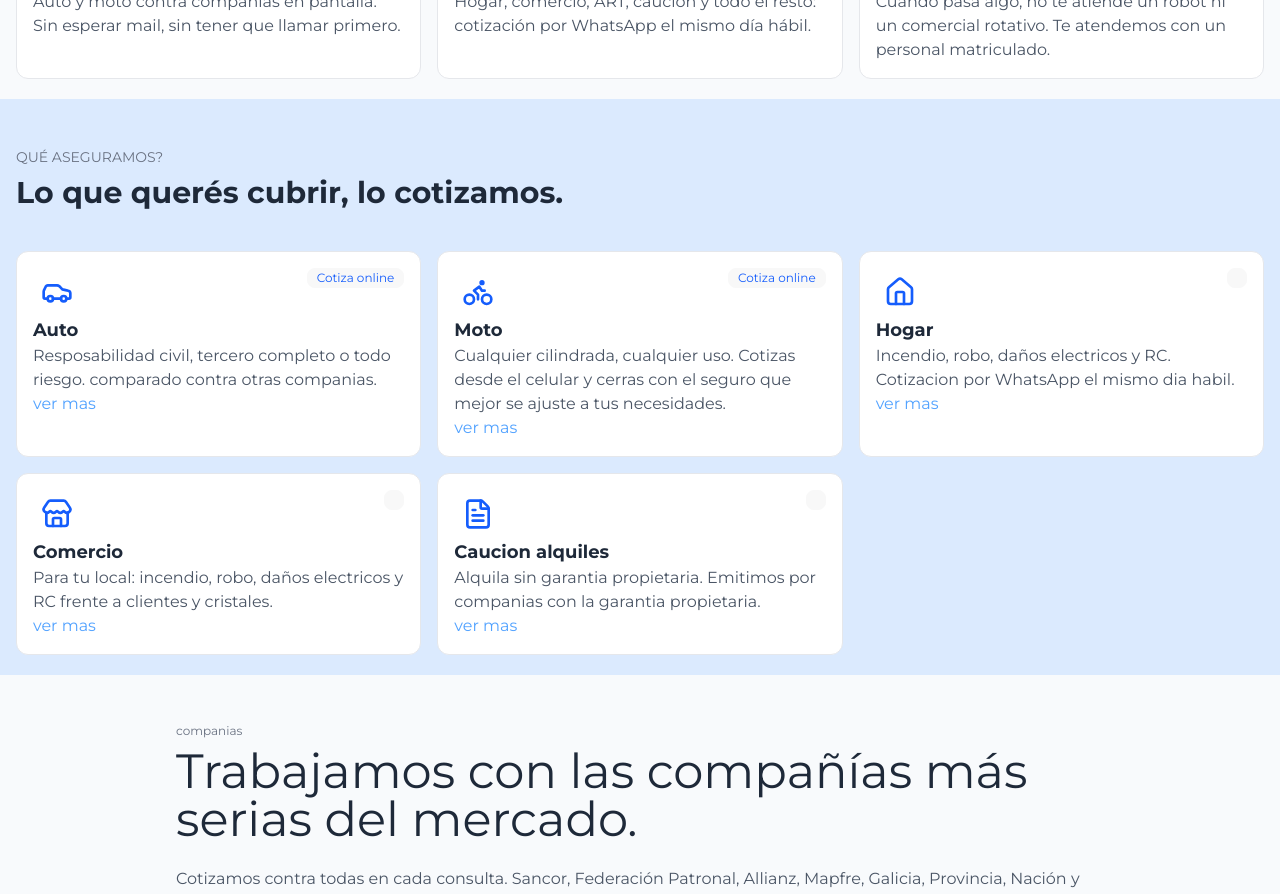
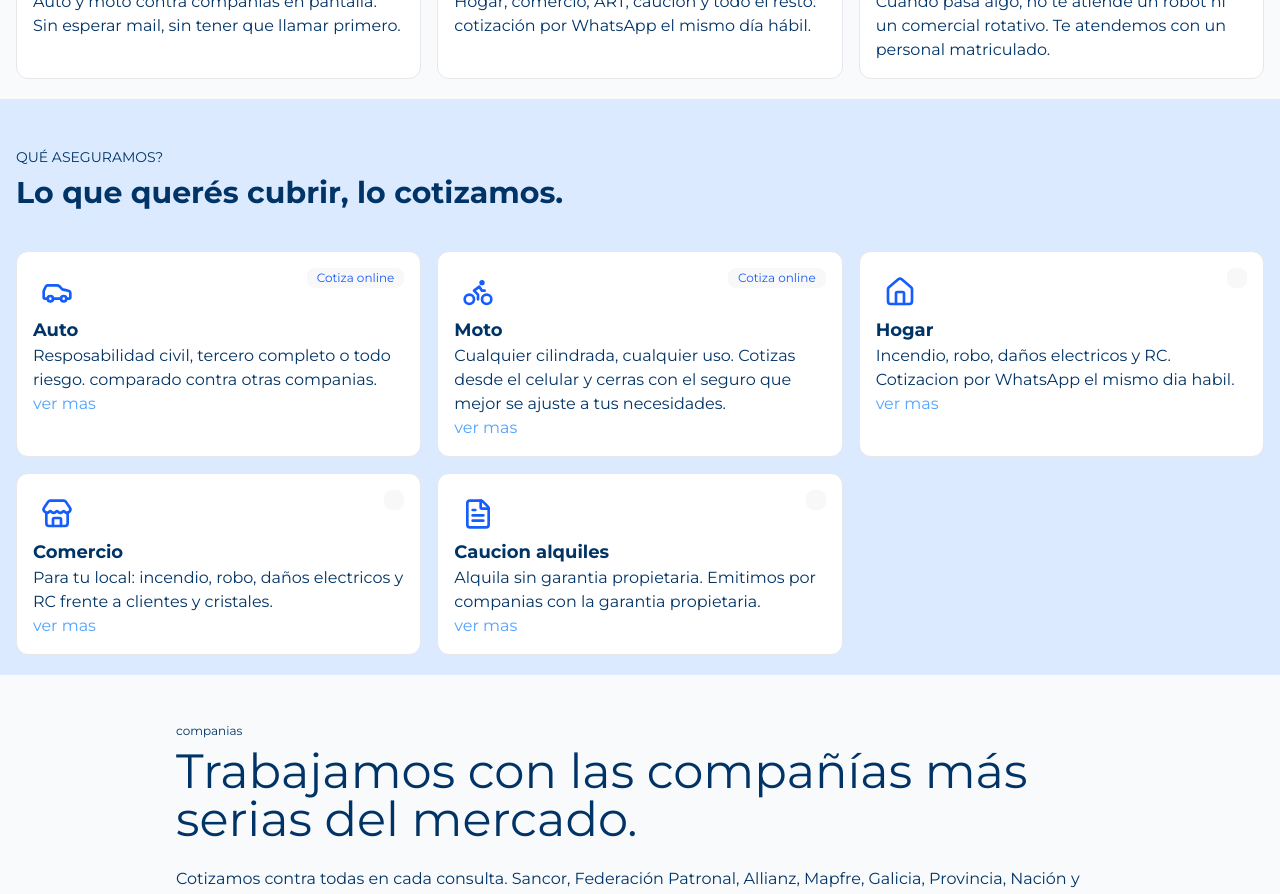
Before and after one commit to conrado85/moccia_pas, a React (Vite) app: page / in a window 1280 px wide. Shown: the part 1900-2794 px from the top of the page. Built offline with nearby package versions, Linux system fonts and the light colour scheme; a web font is replaced by a local one.

Commit message:
cambiando las anclajes

```diff
--- a/src/components/Card.tsx
+++ b/src/components/Card.tsx
@@ -19,7 +19,7 @@ const navigate = useNavigate();
         <Bike className="h-20 w-20 text-blue-600" />
       ),
       description: "Proteje tu moto y disfruta del camino",
-      navigateTo: "/seguros/motorbike"
+      navigateTo: "/cotizar"
     },
   ];
 
--- a/src/components/CotizadorWhatsApp.tsx
+++ b/src/components/CotizadorWhatsApp.tsx
@@ -56,9 +56,9 @@ export const CotizadorWhatsApp = () => {
       </div>
 
       {/* Campo Nombre */}
-      <div className="form-control text-brand-blue w-full">
+      <div className="form-control w-full">
         <label className="label">
-          <span className="label-text font-medium">Nombre completo</span>
+          <span className="label-text font-medium ">Nombre completo</span>
         </label>
         <input
           type="text"
--- a/src/components/Hero.tsx
+++ b/src/components/Hero.tsx
@@ -1,3 +1,4 @@
+import { Link } from "react-router-dom";
 import imagen from "../assets/Hero-principal.png";
 export default function Hero() {
   return (
@@ -22,9 +23,9 @@ export default function Hero() {
             tranquilo. Desde 2019 con oficina en Zona Oeste, Aseguramos en todo
             el pais.
           </p>
-          <button className="btn btn-success rounded-full">
+          <Link to="/cotizar" className="btn btn-success rounded-full">
             Hablemos de tu seguro
-          </button>
+          </Link>
         </div>
       </div>
     </div>
--- a/src/components/HeroSections.tsx
+++ b/src/components/HeroSections.tsx
@@ -13,12 +13,12 @@ export default function HeroSections({ tarjetas, cabecera }: CuerpoProps) {
   return (
     <section className="w-full max-w-7xl flex flex-col mx-auto pt-10 pb-5 px-4">
       <div>
-        <p className="py-2 text-sm text-gray-500">{cabecera.volanta}</p>
+        <p className="py-2 text-sm text-brand-blue">{cabecera.volanta}</p>
 
-        <h2 className="text-2xl lg:text-3xl font-bold text-gray-800 mb-3">
+        <h2 className="text-2xl lg:text-3xl font-bold text-brand-blue mb-3">
           {cabecera.titulo}
         </h2>
-        <p className=" text-gray-600 mb-10">{cabecera.copete}</p>
+        <p className=" text-brand-blue mb-10">{cabecera.copete}</p>
       </div>
 
       <div className="grid grid-cols-1 md:grid-cols-2 lg:grid-cols-3 gap-4">
--- a/src/components/HeroSectionsCard.tsx
+++ b/src/components/HeroSectionsCard.tsx
@@ -12,8 +12,8 @@ export default function HeroSectionsCard({ tarjeta }: TarjetasProps) {
         <div>{tarjeta.icon}</div>
         <span className="badge badge-ghost badge-sm text-blue-600">{tarjeta.cotizar}</span>
       </div>
-      <p className="text-lg font-bold text-gray-800 ">{tarjeta.subtitulo}</p>
-      <p className="text-md text-gray-600">{tarjeta.bajada}</p>
+      <p className="text-lg font-bold text-brand-blue ">{tarjeta.subtitulo}</p>
+      <p className="text-md text-brand-blue">{tarjeta.bajada}</p>
       {tarjeta.navegacion && <Link to={tarjeta.navegacion} className="mt-3 text-blue-400">{tarjeta.boton}</Link>}
     </div>
   );
--- a/src/components/NavBar.tsx
+++ b/src/components/NavBar.tsx
@@ -92,7 +92,7 @@ export default function NavBar() {
         </a>
       </div>
       <div className="navbar-center hidden lg:flex">
-        <ul className="menu menu-horizontal px-1">
+        <ul className="menu menu-horizontal text-brand-blue px-1">
           <li>
             <details>
               <summary>Seguros</summary>
@@ -125,7 +125,9 @@ export default function NavBar() {
         </ul>
       </div>
       <div className="navbar-end">
-        <a className="btn btn-primary bg-brand-blue w-36 rounded-full">Cotizar</a>
+        <Link to="/cotizar" className="btn btn-primary bg-brand-blue w-36 rounded-full">
+          Cotizar
+        </Link>
       </div>
     </div>
   );
--- a/src/data/landingpagedata.tsx
+++ b/src/data/landingpagedata.tsx
@@ -45,7 +45,7 @@ export const queaseguramos : CuerpoTarjetas[] =[
     subtitulo: "Auto",
     bajada: "Resposabilidad civil, tercero completo o todo riesgo. comparado contra otras companias.",
     icon: <Car  className="h-12 w-12 p-2 rounded-xl text-blue-600" />,
-    navegacion: "/seguros/car",
+    navegacion: "/cotizar",
     cotizar: "Cotiza online",
     boton:"ver mas",
   },
@@ -54,7 +54,7 @@ export const queaseguramos : CuerpoTarjetas[] =[
     subtitulo: "Moto",
     bajada: "Cualquier cilindrada, cualquier uso. Cotizas desde el celular y cerras con el seguro que mejor se ajuste a tus necesidades.",
     icon: <Bike className="h-12 w-12 p-2 rounded-xl text-blue-600" />,
-    navegacion: "/seguros/motorbike",
+    navegacion: "/cotizar",
     cotizar: "Cotiza online",
     boton:"ver mas",
   },
@@ -63,7 +63,7 @@ export const queaseguramos : CuerpoTarjetas[] =[
     subtitulo: "Hogar",
     bajada: "Incendio, robo, daños electricos y RC. Cotizacion por WhatsApp el mismo dia habil.",
     icon: <House className="h-12 w-12 p-2 rounded-xl text-blue-600" />,
-    navegacion: "/seguros/homeInsurance",
+    navegacion: "/cotizar",
     boton:"ver mas",
   },
   {
@@ -71,7 +71,7 @@ export const queaseguramos : CuerpoTarjetas[] =[
     subtitulo: "Comercio",
     bajada: "Para tu local: incendio, robo, daños electricos y RC frente a clientes y cristales.",
     icon: <Store className="h-12 w-12 p-2 rounded-xl text-blue-600" />,
-    navegacion: "/seguros/commerce",
+    navegacion: "/cotizar",
     boton:"ver mas",
   },
   {
@@ -79,7 +79,7 @@ export const queaseguramos : CuerpoTarjetas[] =[
     subtitulo: "Caucion alquiles",
     bajada: "Alquila sin garantia propietaria. Emitimos por companias con la garantia propietaria.",
     icon: <FileText className="h-12 w-12 p-2 rounded-xl text-blue-600" />,
-    navegacion: "/seguros/rental",
+    navegacion: "/cotizar",
     boton:"ver mas",
   },
 ]
@@ -91,7 +91,7 @@ export const empresa : CuerpoTarjetas[] =[
     subtitulo: "ART",
     bajada: "Asociart, Experta, Provincia ART, SMG ART y mas.",
     icon: <Shield  className="h-12 w-12 p-2 rounded-xl text-blue-600" />,
-    navegacion: "/empresa/art",
+    navegacion: "/cotizar",
     boton:"ver ramo ->"
   },
   {
@@ -99,7 +99,7 @@ export const empresa : CuerpoTarjetas[] =[
     subtitulo: "FLOTAS",
     bajada: "Desde 3 vehiculos en adelante, con descuentos por volumen.",
     icon: <Truck className="h-12 w-12 p-2 rounded-xl text-blue-600 " />,
-    navegacion: "/empresa/flotas",
+    navegacion: "/cotizar",
     boton:"ver ramo ->"
   },
   {
@@ -107,7 +107,7 @@ export const empresa : CuerpoTarjetas[] =[
     subtitulo: "Responsabilidad Civil",
     bajada: "RC empresas,RC profecionales, RC contractual.",
     icon: <Scale className="h-12 w-12 p-2 rounded-xl text-blue-600 " />,
-    navegacion: "/empresa/responsabilidad-civil",
+    navegacion: "/cotizar",
     boton:"ver ramo ->"
   },
   {
@@ -115,7 +115,7 @@ export const empresa : CuerpoTarjetas[] =[
     subtitulo: "Caución obras",
     bajada: "Garantias de licitacion, anticipo, ejecucion.",
     icon: <Forklift className="h-12 w-12 p-2 rounded-xl text-blue-600" />,
-    navegacion: "/empresa/caucion-obras",
+    navegacion: "/cotizar",
     boton:"ver ramo ->"
   },
   {
@@ -123,7 +123,7 @@ export const empresa : CuerpoTarjetas[] =[
     subtitulo: "Transporte",
     bajada: "Mercaderia en transito nacional e internacional.",
     icon: <Package2  className="h-12 w-12 p-2 rounded-xl text-blue-600" />,
-    navegacion: "/empresa/trasporte",
+    navegacion: "/cotizar",
     boton:"ver ramo ->"
   },
   {
@@ -131,7 +131,7 @@ export const empresa : CuerpoTarjetas[] =[
     subtitulo: "Incendio",
     bajada: "Galpones, depositos y comercios grandes.",
     icon: <Flame className="h-12 w-12 p-2 rounded-xl text-blue-600" />,
-    navegacion: "/empresa/trasporte",
+    navegacion: "/cotizar",
     boton:"ver ramo ->"
   },
 ]
--- a/src/pages/LandingPage.tsx
+++ b/src/pages/LandingPage.tsx
@@ -1,3 +1,4 @@
+import { Link } from "react-router-dom";
 import Hero from "../components/Hero";
 import HeroSections from "../components/HeroSections";
 import QuoteGenerator from "../components/QuoteGenerator";
@@ -25,29 +26,29 @@ export default function LandingPage() {
         />
       </div>
       <div className="max-w-3/4 flex flex-col mx-auto pt-10 pb-5 px-4 ">
-        <p className="py-2 text-xs text-gray-500">companias</p>
-        <h2 className="text-4xl lg:text-5xl  text-gray-800 mb-3">
+        <p className="py-2 text-xs text-brand-blue">companias</p>
+        <h2 className="text-4xl lg:text-5xl  text-brand-blue mb-3">
           Trabajamos con las compañías más serias del mercado.
         </h2>
-        <p className="py-3 text-gray-600">
+        <p className="py-3 text-brand-blue">
           Cotizamos contra todas en cada consulta. Sancor, Federación Patronal,
           Allianz, Mapfre, Galicia, Provincia, Nación y catorce más.
         </p>
-        <button className="btn btn-primary w-56 bg-brand-blue mb-5 rounded-full">
+        <Link to="/cotizar"  className="btn btn-primary w-56 bg-brand-blue mb-5 rounded-full">
           ver las companias
-        </button>
+        </Link>
       </div>
       <div className="max-w-3/4 flex flex-col mx-auto pt-10 pb-5 px-4 ">
-        <p className="py-2 text-xs text-gray-500">nuestra historia</p>
-        <h2 className="text-4xl lg:text-5xl  text-gray-800 mb-3">
+        <p className="py-2 text-xs text-brand-blue">nuestra historia</p>
+        <h2 className="text-4xl lg:text-5xl  text-brand-blue mb-3">
           Por qué hacemos lo que hacemos.
         </h2>
-        <p className="py-3 text-gray-600">
+        <p className="py-3 text-brand-blue">
           Hace más de 30 años, los abuelos de Tomás sufrieron el incendio de su casa en Mar del Plata. Estaba asegurada, pero la póliza estaba mal hecha: la indemnización no alcanzó ni para reconstruir un 20%. A partir de eso, el padre de Victorio decidió estudiar seguros para que a nadie más le pasara lo mismo. Así nació este estudio que hoy sigue Tomás, con el mismo trato cercano y la misma obsesión: explicarte la póliza antes de que la firmes.
         </p>
-        <button className="btn btn-primary w-56 bg-brand-blue mb-5 rounded-full">
+        <Link to="/cotizar"  className="btn btn-primary w-56 bg-brand-blue mb-5 rounded-full">
           Conoce Moccia PAS
-        </button>
+        </Link>
       </div>
       <div className="bg-blue-100">
         <HeroSections
```
